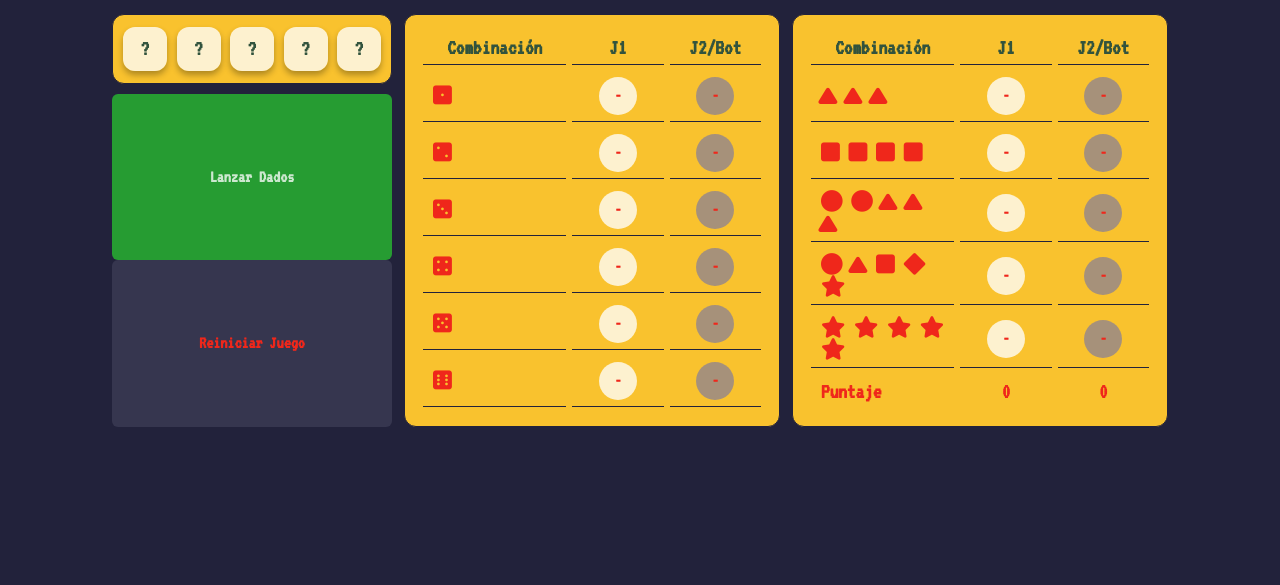
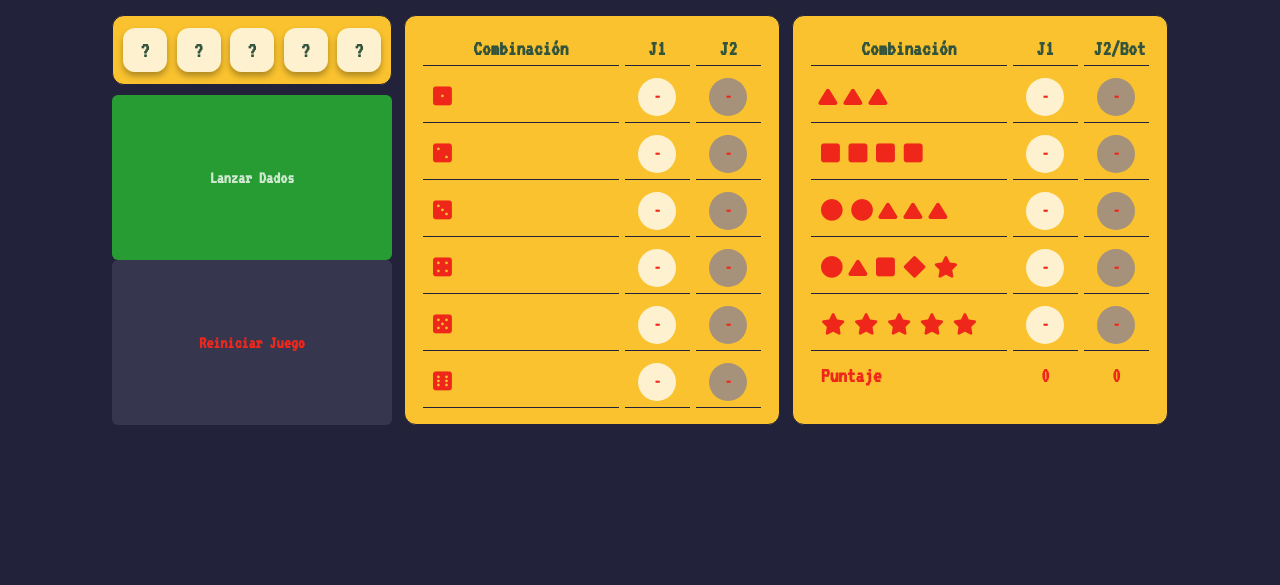
Before and after one commit to DanielJoaco/Yazi, a plain HTML site: page frontend/index.html in a window 1280 px wide. Shown: the part 215-800 px from the top of the page. Drawn offline with Linux system fonts and the light colour scheme.

Commit message:
correcciones de estilos

```diff
--- a/frontend/css/styles.css
+++ b/frontend/css/styles.css
@@ -251,11 +251,11 @@ body {
 }
 
 .col-category {
-    width: 44%;
+    width: 60%;
 }
 
 .col-score {
-    width: 28%;
+    width: 20%;
 }
 
 .scorecard-table th,
--- a/frontend/index.html
+++ b/frontend/index.html
@@ -58,7 +58,7 @@
                         <tr>
                             <th class="table-columns">Combinación</th>
                             <th class="table-columns">J1</th>
-                            <th class="table-columns">J2/Bot</th>
+                            <th class="table-columns">J2</th>
                         </tr>
                     </thead>
                     <tbody>
```
